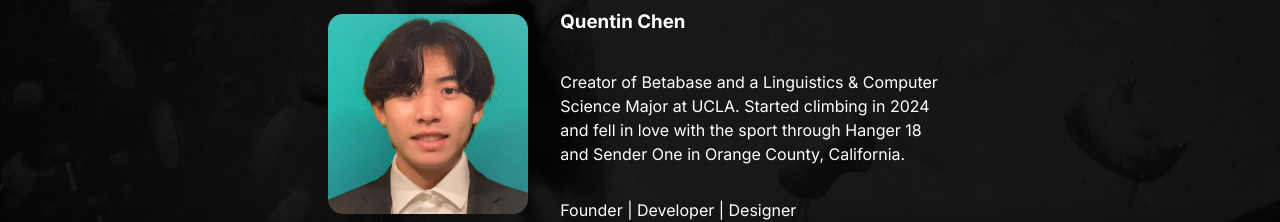
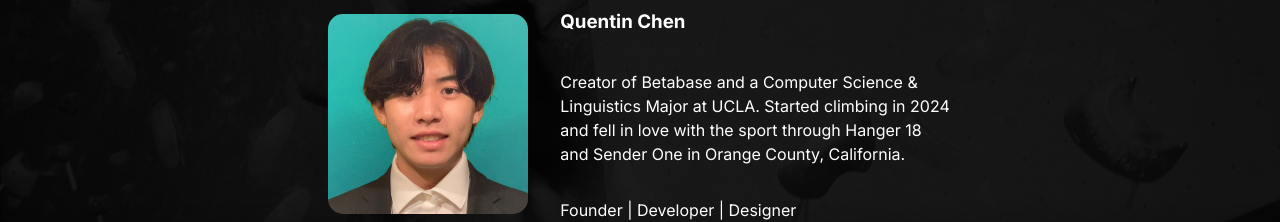
Before and after one commit to quentin-h-chen/betabase, a React (Vite) app in the folder client/: page /about in a window 1280 px wide. Shown: the part 396-618 px from the top of the page. Built offline with nearby package versions, Linux system fonts and the light colour scheme; no server answers; a web font is replaced by a local one.

Commit message:
Added major to about page text

```diff
--- a/client/src/pages/About.jsx
+++ b/client/src/pages/About.jsx
@@ -28,7 +28,7 @@ export default function About() {
                                 <img src='/qc2.JPEG' className='founder-picture'></img>
                                 <h3 className='name'>Quentin Chen</h3>
                                 <p className='about-text'>
-                                    Creator of Betabase and a Linguistics & Computer Science Major at UCLA. Started climbing in 2024 and fell in love
+                                    Creator of Betabase and a Computer Science & Linguistics Major at UCLA. Started climbing in 2024 and fell in love
                                     with the sport through Hanger 18 and Sender One in Orange County, California.
                                 </p>
                                 <p className='about-text'>Founder | Developer | Designer</p>
--- a/client/src/pages/Home.css
+++ b/client/src/pages/Home.css
@@ -23,7 +23,6 @@
 .hero {
     display: flex;
     flex-direction: column;
-    display: flex;
     justify-content: center;
     width: 70%;
 }
```
